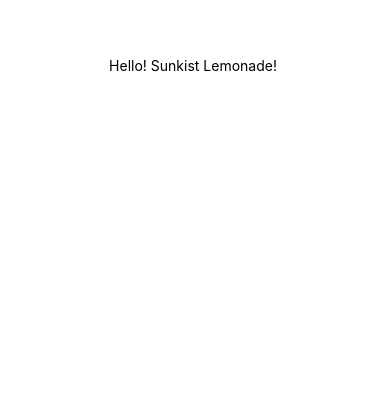
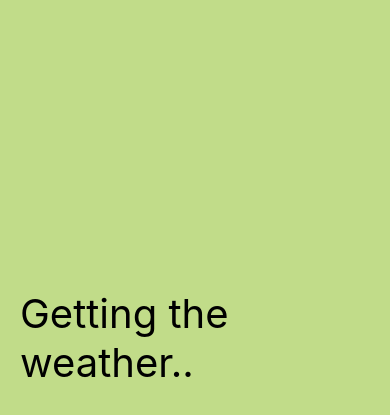
Before and after one commit to gwuiinKim/ReactNative-Weather-App, a React Native app: screen / in a window 390 px wide. Shown: the part 357-772 px from the top of the page. Built offline with nearby package versions, Linux system fonts and the light colour scheme.

Commit message:
loading view

```diff
--- a/App.js
+++ b/App.js
@@ -1,12 +1,20 @@
-import React from "react";
-import { StyleSheet, Text, View } from "react-native";
+import React, { Component } from "react";
+import { StyleSheet, Text, View, ActivityIndicator } from "react-native";
 
-export default class App extends React.Component {
+export default class App extends Component {
+  state = {
+    isLoaded: false
+  };
   render() {
+    const { isLoaded } = this.state;
+
     return (
       <View style={styles.container}>
-        <Text>Hello! Sunkist Lemonade! </Text>
-        <Text />
+        {isLoaded ? null : (
+          <View style={styles.loading}>
+            <Text style={styles.loadingText}>Getting the weather..</Text>
+          </View>
+        )}
       </View>
     );
   }
@@ -15,8 +23,16 @@
 const styles = StyleSheet.create({
   container: {
     flex: 1,
-    backgroundColor: "#fff",
-    alignItems: "center",
-    justifyContent: "center"
+    backgroundColor: "#fff"
+  },
+  loading: {
+    flex: 1,
+    backgroundColor: "#C1DC89",
+    justifyContent: "flex-end",
+    paddingLeft: 20
+  },
+  loadingText: {
+    marginBottom: 100,
+    fontSize: 40
   }
 });
```
Also changed, not shown: 1 other file (tests, documents, lock files or other folders).
